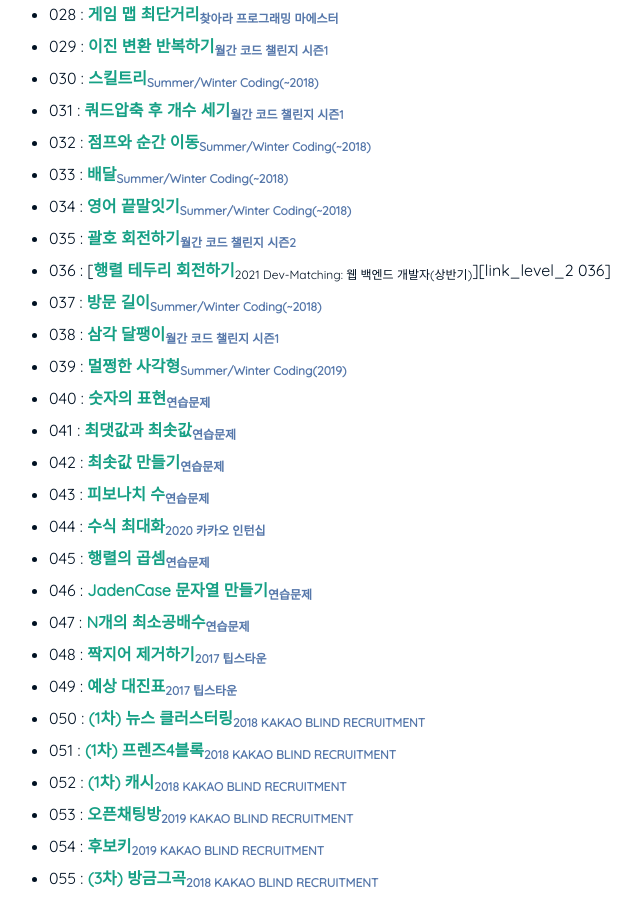
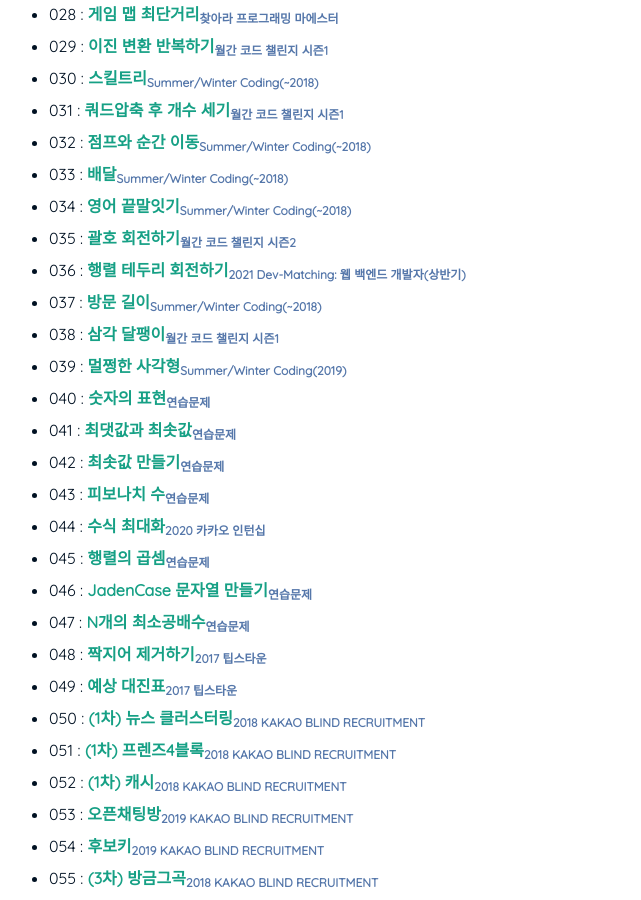
Before and after one commit to nimkoes/portfolio, a Jekyll site: the page built from _posts/2021-04-30-Programmers-Algorithm-Problem.md, in a window 1280 px wide and 900 px high, scrolled down 6175 px. Shown: the whole window, without its empty margins (231-872 px from the left). Built offline with Jekyll 4.4.1, drawn with Linux system fonts in a browser that asks for light colours.

Commit message:
오타 수정

```diff
--- a/_posts/2021-04-30-Programmers-Algorithm-Problem.md
+++ b/_posts/2021-04-30-Programmers-Algorithm-Problem.md
@@ -149,7 +149,7 @@
 - 033 : [**배달**<sub>Summer/Winter Coding(~2018)</sub>][link_level_2_033]
 - 034 : [**영어 끝말잇기**<sub>Summer/Winter Coding(~2018)</sub>][link_level_2_034]
 - 035 : [**괄호 회전하기**<sub>월간 코드 챌린지 시즌2</sub>][link_level_2_035]
-- 036 : [**행렬 테두리 회전하기**<sub>2021 Dev-Matching: 웹 백엔드 개발자(상반기)</sub>][link_level_2 036]
+- 036 : [**행렬 테두리 회전하기**<sub>2021 Dev-Matching: 웹 백엔드 개발자(상반기)</sub>][link_level_2_036]
 - 037 : [**방문 길이**<sub>Summer/Winter Coding(~2018)</sub>][link_level_2_037]
 - 038 : [**삼각 달팽이**<sub>월간 코드 챌린지 시즌1</sub>][link_level_2_038]
 - 039 : [**멀쩡한 사각형**<sub>Summer/Winter Coding(2019)</sub>][link_level_2_039]
```
